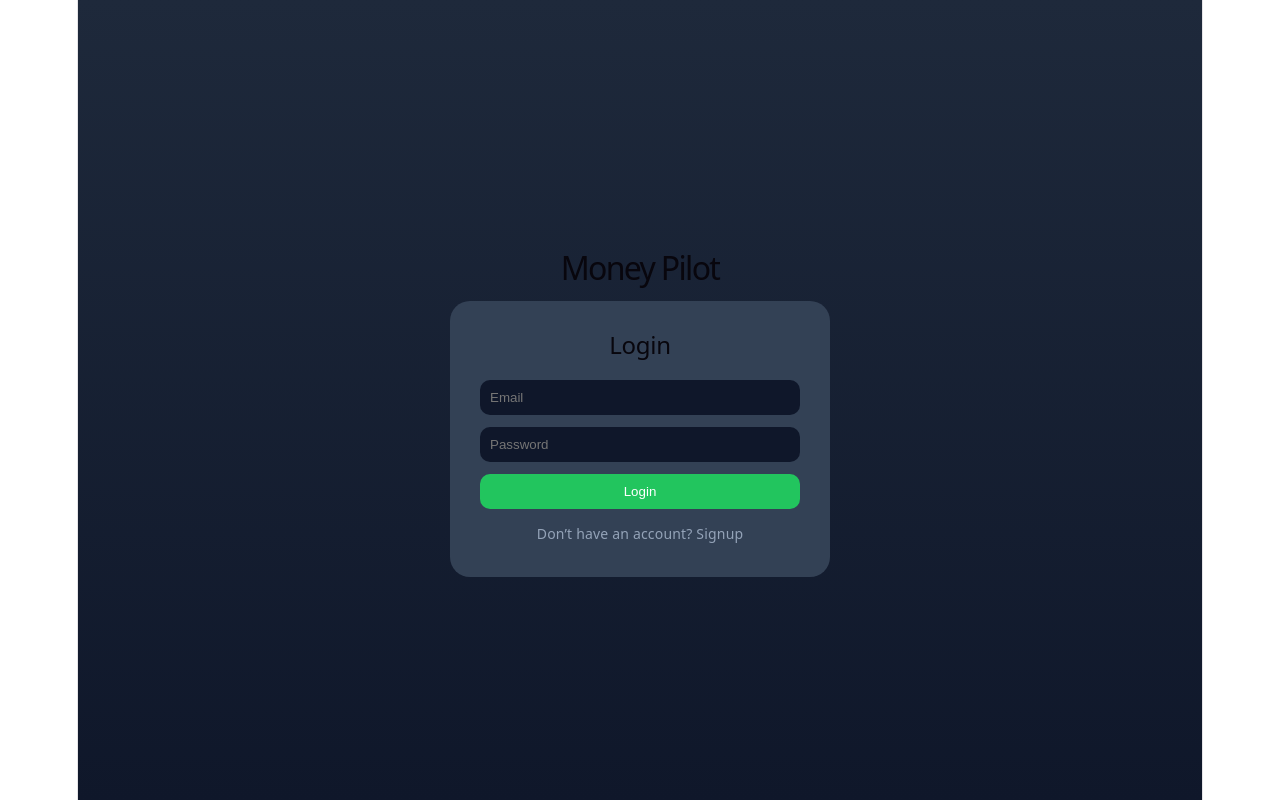
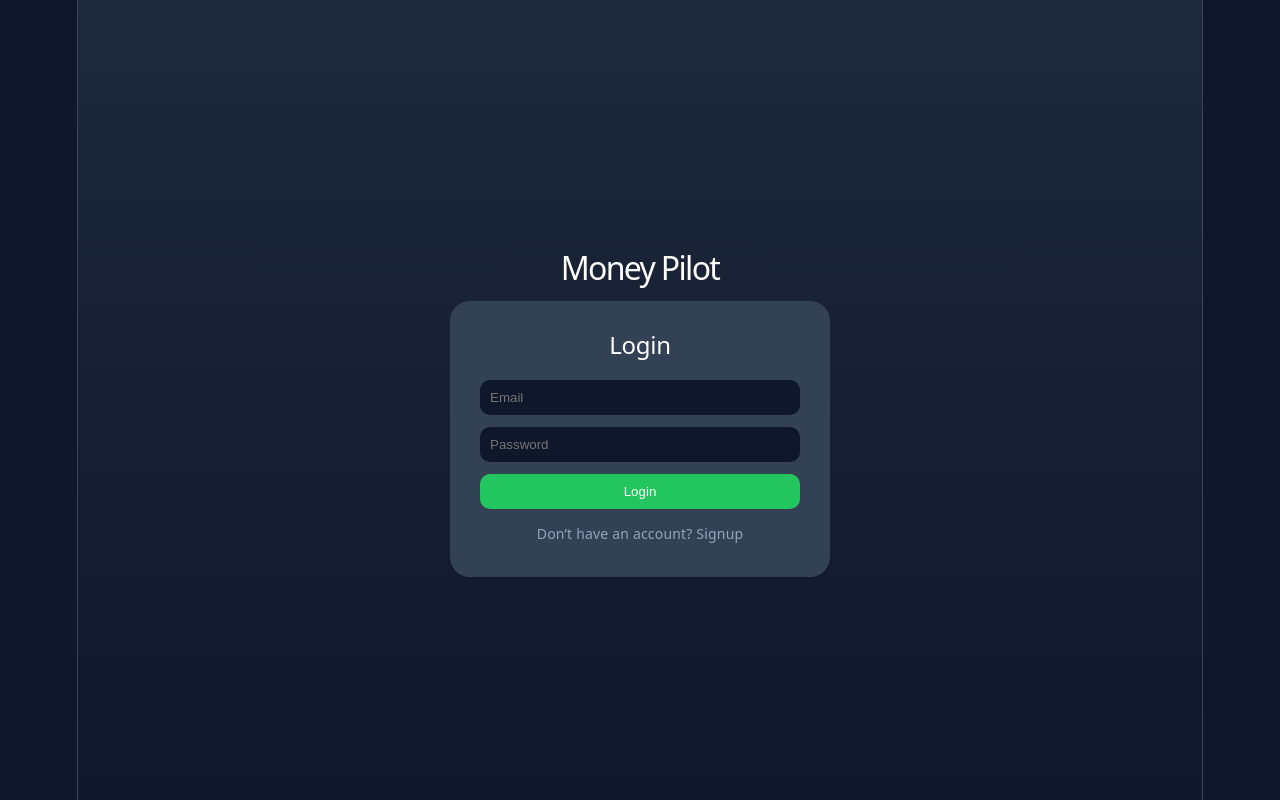
Before and after one commit to mayan1303/money-pilot, a React app in the folder frontend/: page /login in a window 1280 px wide. Built offline with nearby package versions, Linux system fonts and the light colour scheme; the HTML template or start-up script is replaced by a standard one.

Commit message:
fix: remove system theme dependency and lock dark theme

```diff
--- a/frontend/src/App.css
+++ b/frontend/src/App.css
@@ -182,9 +182,3 @@
     border-right-color: var(--border);
   }
 }
-body, h1, h2, h3, h4, h5, h6, p, span, a, div {
-  color: white !important;
-}
-body {
-  background-color: #0f172a !important;
-}
--- a/frontend/src/index.css
+++ b/frontend/src/index.css
@@ -1,15 +1,14 @@
 :root {
-  --text: #6b6375;
-  --text-h: #08060d;
-  --bg: #fff;
-  --border: #e5e4e7;
-  --code-bg: #f4f3ec;
-  --accent: #aa3bff;
-  --accent-bg: rgba(170, 59, 255, 0.1);
-  --accent-border: rgba(170, 59, 255, 0.5);
-  --social-bg: rgba(244, 243, 236, 0.5);
-  --shadow:
-    rgba(0, 0, 0, 0.1) 0 10px 15px -3px, rgba(0, 0, 0, 0.05) 0 4px 6px -2px;
+  /* 🔥 FIXED DARK THEME VARIABLES */
+  --text: #ffffff;
+  --text-h: #ffffff;
+  --bg: #0f172a;
+  --border: rgba(255, 255, 255, 0.2);
+  --code-bg: #1e293b;
+  --accent: #22c55e;
+  --accent-bg: rgba(34, 197, 94, 0.1);
+  --accent-border: rgba(34, 197, 94, 0.5);
+  --social-bg: rgba(30, 41, 59, 0.5);
 
   --sans: system-ui, 'Segoe UI', Roboto, sans-serif;
   --heading: system-ui, 'Segoe UI', Roboto, sans-serif;
@@ -17,43 +16,31 @@
 
   font: 18px/145% var(--sans);
   letter-spacing: 0.18px;
-  color-scheme: light dark;
+
   color: var(--text);
   background: var(--bg);
+
   font-synthesis: none;
   text-rendering: optimizeLegibility;
   -webkit-font-smoothing: antialiased;
   -moz-osx-font-smoothing: grayscale;
+}
 
-  @media (max-width: 1024px) {
+/* ✅ Responsive font size */
+@media (max-width: 1024px) {
+  :root {
     font-size: 16px;
   }
 }
 
-@media (prefers-color-scheme: dark) {
-  :root {
-    --text: #9ca3af;
-    --text-h: #f3f4f6;
-    --bg: #16171d;
-    --border: #2e303a;
-    --code-bg: #1f2028;
-    --accent: #c084fc;
-    --accent-bg: rgba(192, 132, 252, 0.15);
-    --accent-border: rgba(192, 132, 252, 0.5);
-    --social-bg: rgba(47, 48, 58, 0.5);
-    --shadow:
-      rgba(0, 0, 0, 0.4) 0 10px 15px -3px, rgba(0, 0, 0, 0.25) 0 4px 6px -2px;
-  }
-
-  #social .button-icon {
-    filter: invert(1) brightness(2);
-  }
+/* ✅ Body styling */
+body {
+  margin: 0;
+  background: var(--bg);
+  color: var(--text);
 }
 
-body {
-  margin: 0;
-}
-
+/* ✅ Root container */
 #root {
   width: 1126px;
   max-width: 100%;
@@ -66,6 +53,7 @@ body {
   box-sizing: border-box;
 }
 
+/* ✅ Headings */
 h1,
 h2 {
   font-family: var(--heading);
@@ -77,24 +65,34 @@ h1 {
   font-size: 56px;
   letter-spacing: -1.68px;
   margin: 32px 0;
-  @media (max-width: 1024px) {
+}
+
+@media (max-width: 1024px) {
+  h1 {
     font-size: 36px;
     margin: 20px 0;
   }
 }
+
 h2 {
   font-size: 24px;
   line-height: 118%;
   letter-spacing: -0.24px;
   margin: 0 0 8px;
-  @media (max-width: 1024px) {
+}
+
+@media (max-width: 1024px) {
+  h2 {
     font-size: 20px;
   }
 }
+
+/* ✅ Paragraph */
 p {
   margin: 0;
 }
 
+/* ✅ Code & counters */
 code,
 .counter {
   font-family: var(--mono);
```
